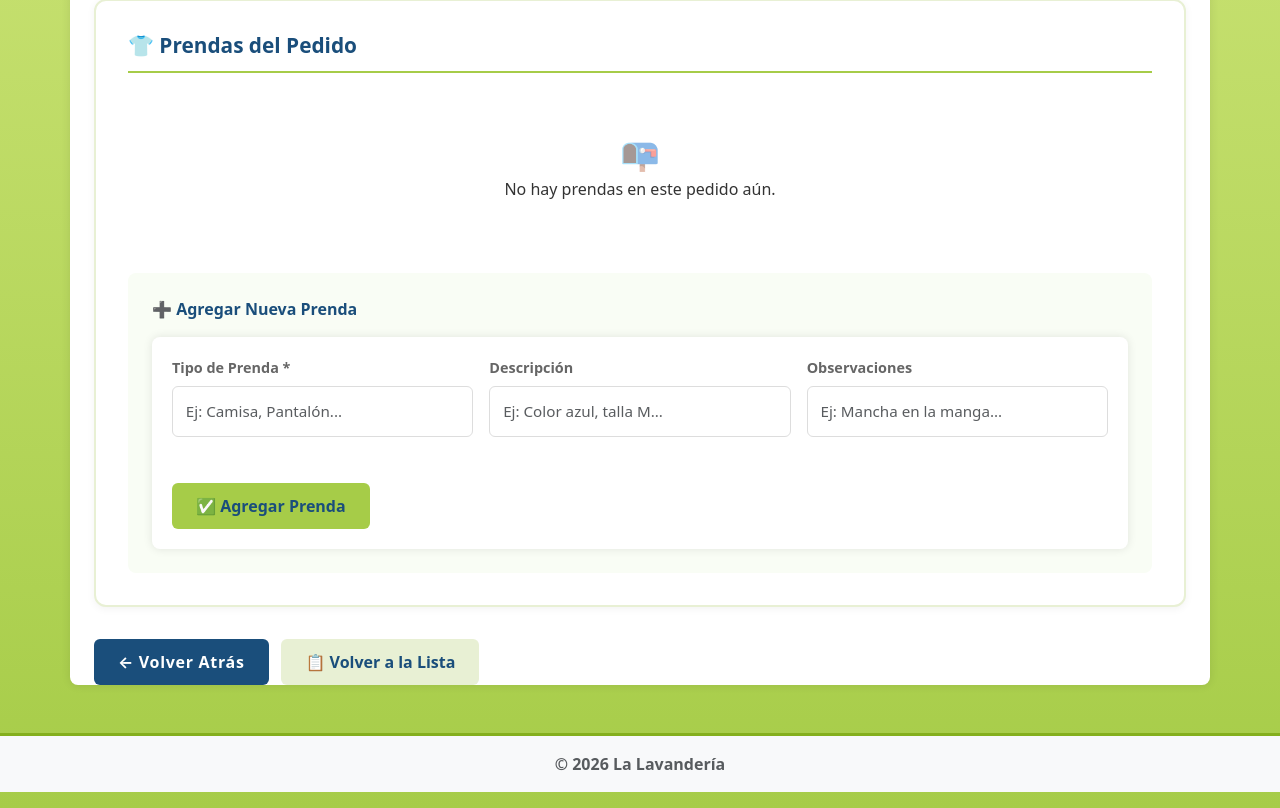
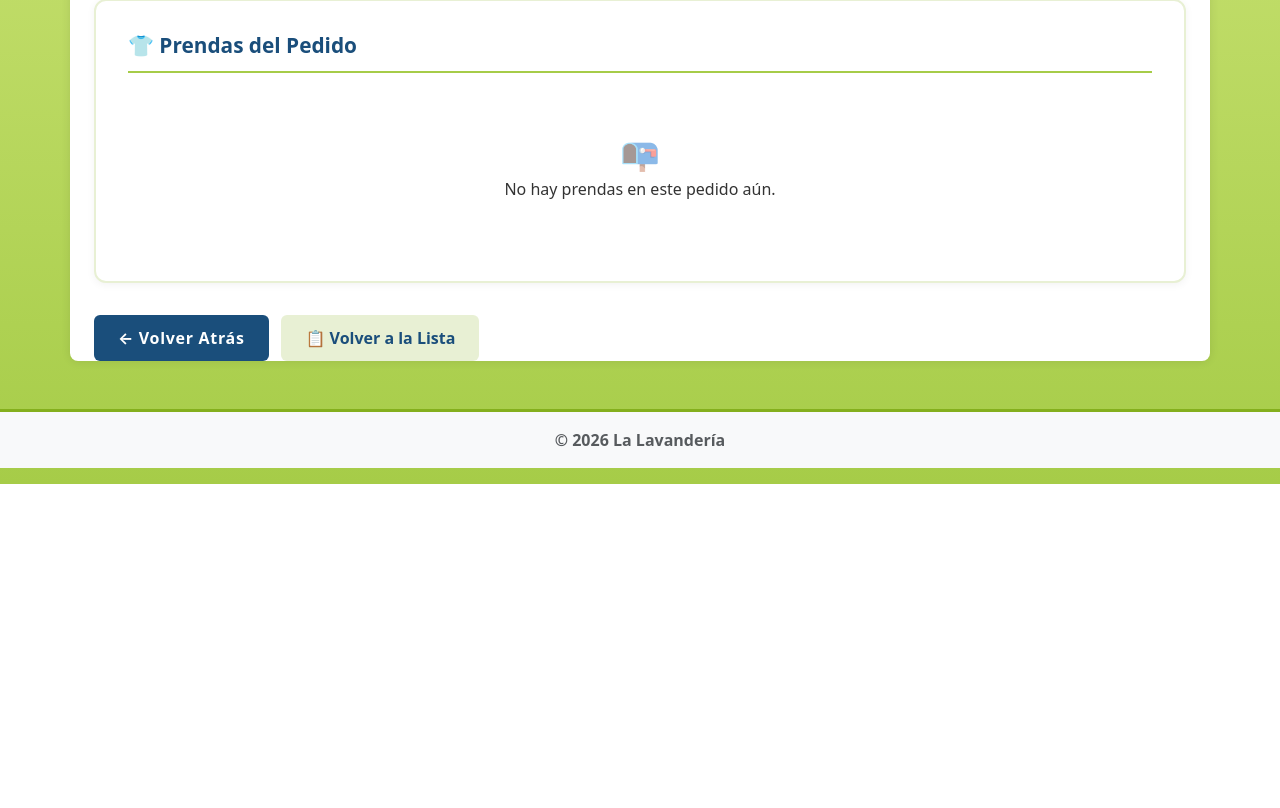
Before and after one commit to Fabianxxo27/La-Lavanderia, a Flask app: template templates/pedido_detalles.html in a window 1280 px wide. Shown: the part 366-1174 px from the top of the page. After the commit the page ends 850 px from the top, so only its background shows below. Run offline with Flask 3, Linux system fonts and the light colour scheme; the template is opened without the code that fills it, so the values that code supplies are empty.

Commit message:
Fix: Remover formulario de agregar prenda sin ruta asociada
- La ruta 'agregar_prenda' no existe en la aplicación
- Las prendas se agregan durante la creación del pedido
- Removido el formulario innecesario de pedido_detalles.html

```diff
--- a/templates/pedido_detalles.html
+++ b/templates/pedido_detalles.html
@@ -323,30 +323,6 @@
     <p>No hay prendas en este pedido aún.</p>
   </div>
   {% endif %}
-
-  <!-- Agregar prenda -->
-  <div class="form-section">
-    <div class="form-title">➕ Agregar Nueva Prenda</div>
-    <form method="post" action="{{ url_for('agregar_prenda', id_pedido=pedido[0]) }}">
-      <div style="display: grid; grid-template-columns: repeat(auto-fit, minmax(200px, 1fr)); gap: 1rem;">
-        <div class="form-group">
-          <label class="form-label">Tipo de Prenda *</label>
-          <input class="form-control" name="tipo" required placeholder="Ej: Camisa, Pantalón...">
-        </div>
-        <div class="form-group">
-          <label class="form-label">Descripción</label>
-          <input class="form-control" name="descripcion" placeholder="Ej: Color azul, talla M...">
-        </div>
-        <div class="form-group">
-          <label class="form-label">Observaciones</label>
-          <input class="form-control" name="observaciones" placeholder="Ej: Mancha en la manga...">
-        </div>
-      </div>
-      <div class="form-buttons">
-        <button type="submit" class="btn btn-primary">✅ Agregar Prenda</button>
-      </div>
-    </form>
-  </div>
 </div>
 
 <!-- Edición de estado (Solo Admin) -->
```
